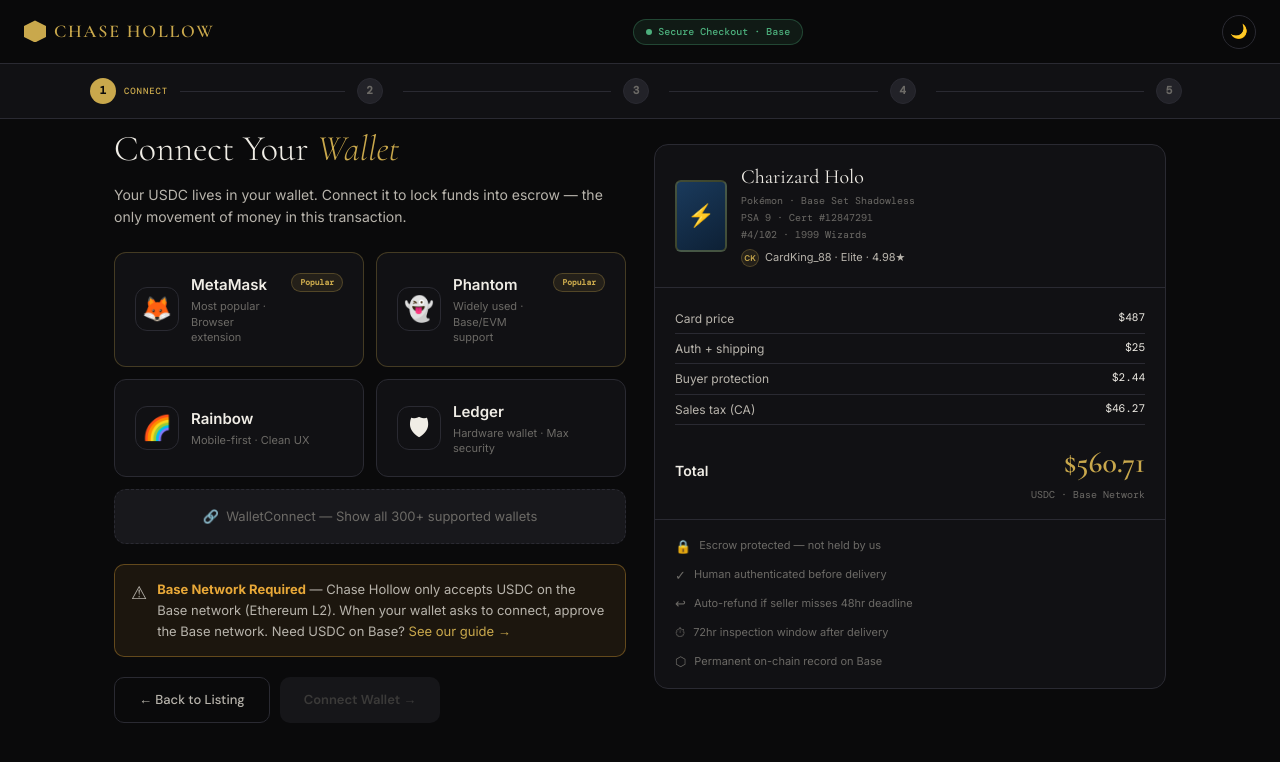
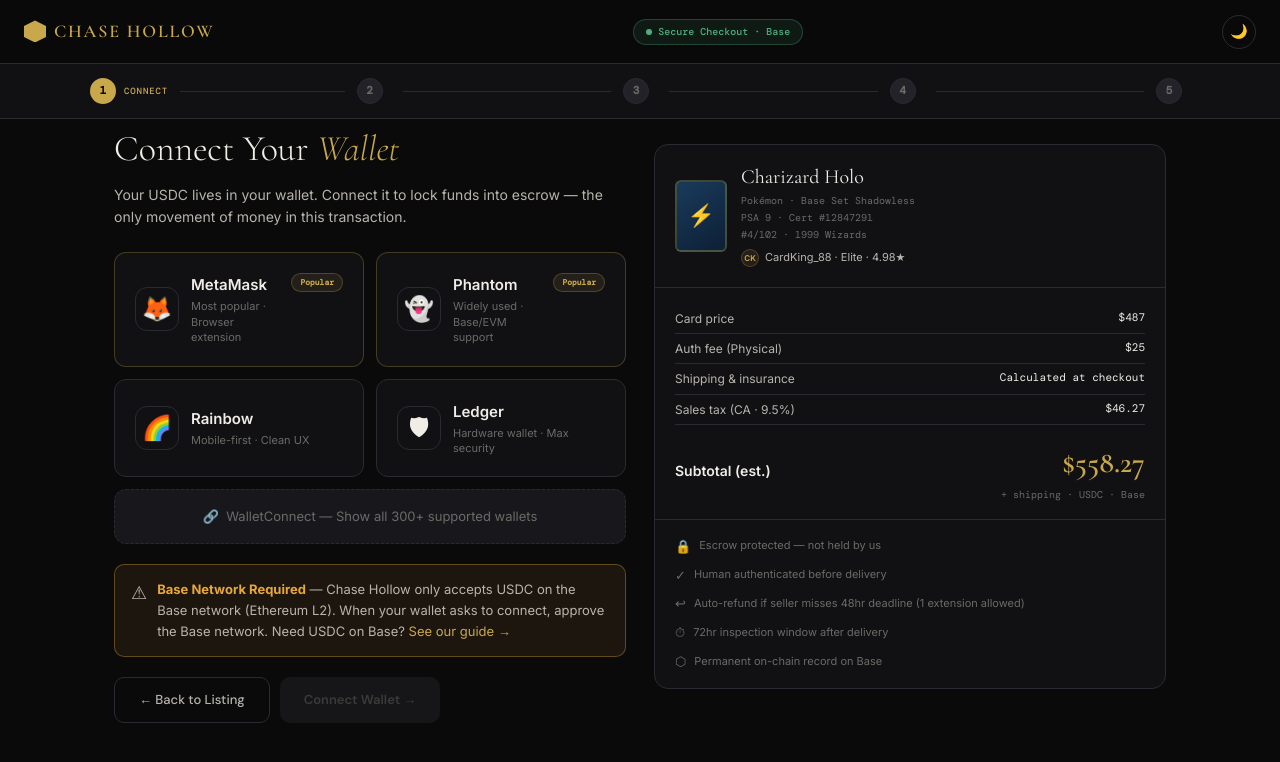
Before and after one commit to nyteowl9/troveexchange, a Next.js app: page /checkout in a window 1280 px wide. Shown: the top 762 px of the page. Built offline with nearby package versions, Linux system fonts and the light colour scheme.

Commit message:
Fix checkout sidebar fees, remove buyer protection fee, two-tier auth, grade badges, seller dashboard

```diff
--- a/app/checkout/page.js
+++ b/app/checkout/page.js
@@ -30,10 +30,10 @@
   }
 
   const cardPrice = 487
-  const authFee = 25
-  const buyerProtection = parseFloat((cardPrice * 0.005).toFixed(2))
+  const authTier = cardPrice <= 300 ? 'remote' : 'physical'
+  const authFee = authTier === 'remote' ? 10 : 25
   const salesTax = parseFloat((cardPrice * 0.095).toFixed(2))
-  const total = (cardPrice + authFee + buyerProtection + salesTax).toFixed(2)
+  const total = (cardPrice + authFee + parseFloat(salesTax)).toFixed(2)
 
   const wallets = [
     { id: 'metamask', icon: '🦊', name: 'MetaMask', desc: 'Most popular · Browser extension', featured: true },
@@ -204,10 +204,9 @@
                 <div style={{ background: 'var(--bg-3)', borderRadius: '8px', padding: '12px 14px', display: 'flex', flexDirection: 'column', gap: '6px' }}>
                   {[
                     { label: 'Card price', val: `$${cardPrice.toLocaleString()}` },
-                    { label: 'Auth fee', val: `$${authFee}` },
+                    { label: `Auth fee (${authTier === 'remote' ? 'Remote Photo' : 'Physical'})`, val: `$${authFee}` },
                     { label: 'Shipping & insurance', val: 'Calculated at checkout' },
-                    { label: 'Buyer protection (0.5%)', val: `$${buyerProtection}` },
-                    { label: 'Sales tax (CA · 9.5%)', val: `$${salesTax}` },
+                        { label: 'Sales tax (CA · 9.5%)', val: `$${salesTax}` },
                     { label: 'Total to lock in escrow', val: `$${total} USDC`, total: true },
                     { label: 'Remaining after purchase', val: `$${(2840 - parseFloat(total)).toFixed(2)} USDC`, green: true },
                   ].map((row, i) => (
@@ -247,19 +246,19 @@
                   title: 'Payment Breakdown',
                   rows: [
                     { label: 'Card price', val: `$${cardPrice.toLocaleString()}`, gold: true },
-                    { label: 'Auth fee', val: `$${authFee}` },
+                    { label: `Auth fee (${authTier === 'remote' ? 'Remote Photo' : 'Physical'})`, val: `$${authFee}` },
                     { label: 'Shipping & insurance', val: '$18.40' },
-                    { label: 'Buyer protection (0.5%)', val: `$${buyerProtection}` },
-                    { label: 'Sales tax (CA · 9.5%)', val: `$${salesTax}` },
+                        { label: 'Sales tax (CA · 9.5%)', val: `$${salesTax}` },
                     { label: 'Total locked in escrow', val: `$${total} USDC`, gold: true, total: true },
                   ]
                 },
                 {
                   title: 'Delivery & Protection',
                   rows: [
-                    { label: 'Seller ship deadline', val: '48hrs after purchase' },
+                    { label: 'Auth type', val: authTier === 'remote' ? 'Remote Photo Auth' : 'Physical Auth at Chase Hollow' },
+                    { label: 'Seller deadline', val: '48hrs (1 extension available)' },
                     { label: 'If seller misses deadline', val: 'Auto-refund · 100% USDC returned', green: true },
-                    { label: 'Auth window', val: '24–48hrs at Chase Hollow HQ' },
+                    { label: authTier === 'remote' ? 'Photo review' : 'Auth window', val: authTier === 'remote' ? 'Reviewed in transit (same day)' : '24–48hrs at Chase Hollow HQ' },
                     { label: 'Auto-release after delivery', val: '72hrs · No action needed' },
                   ]
                 }
@@ -298,8 +297,8 @@
                 <div style={{ fontSize: '14px', fontWeight: 600, color: 'var(--text-primary)', marginBottom: '10px', display: 'flex', alignItems: 'center', gap: '8px' }}>⬡ How Your Money is Protected</div>
                 {[
                   `Your $${total} USDC locks into a smart contract — not held by Chase Hollow, not held by the seller. By code.`,
-                  'Seller ships card to our authentication center within 48hrs or your USDC auto-refunds.',
-                  'Our expert verifies the card matches the listing exactly — grade, condition, cert number.',
+                  authTier === 'remote' ? 'Seller uploads 3 photos and ships direct to you within 48hrs. Miss deadline = auto-refund.' : 'Seller ships to our authentication center within 48hrs or your USDC auto-refunds.',
+                  authTier === 'remote' ? 'Our staff reviews the uploaded photos while your card is in transit.' : 'Our expert physically verifies the card matches the listing exactly — grade, condition, cert number.',
                   'Card ships to you. 72hrs after delivery, USDC releases to seller automatically.',
                 ].map((text, i) => (
                   <div key={i} style={{ display: 'flex', gap: '10px', fontSize: '12px', color: 'var(--text-secondary)', lineHeight: 1.5, marginBottom: '8px' }}>
@@ -342,7 +341,7 @@
                 {[
                   'Funds go to escrow — not to us, not to the seller yet',
                   'Auto-refund if seller misses 48hr shipping deadline',
-                  'Card authenticated by experts before it reaches you',
+                  authTier === 'remote' ? 'Card photo-authenticated by staff during transit' : 'Card physically authenticated by experts before it reaches you',
                   '72hr inspection window after delivery — dispute if needed',
                   'Transaction recorded permanently on Base blockchain',
                   'No chargebacks possible — irreversible but fully protected',
@@ -382,7 +381,7 @@
                 <div style={{ fontFamily: 'DM Mono, monospace', fontSize: '10px', color: 'var(--text-muted)', marginBottom: '20px' }}>Live tracking · Updates automatically</div>
                 {[
                   { title: 'Escrow Funded', desc: `$${total} USDC locked in smart contract on Base. Transaction confirmed.`, done: true, active: false },
-                  { title: 'Awaiting Seller Shipment', desc: 'CardKing_88 has been notified. They have 48hrs to ship to Chase Hollow Auth Center.', done: false, active: true, time: '⏱ Deadline: Apr 8 at 2:14pm · 47hrs 42min remaining' },
+                  { title: 'Awaiting Seller Photos & Shipment', desc: 'CardKing_88 has been notified. They have 48hrs to upload 3 photos and ship directly to your address.', done: false, active: true, time: '⏱ Deadline: Apr 8 at 2:14pm · 47hrs 42min remaining' },
                   { title: 'In Transit to Authenticator', desc: 'Card en route to Chase Hollow authentication center. Tracking will appear here.', done: false, active: false },
                   { title: 'Authentication', desc: 'Expert verifies grade, condition, and cert number match listing exactly.', done: false, active: false },
                   { title: 'Shipped to You', desc: 'Card ships from auth center to your address. FedEx tracking provided.', done: false, active: false },
@@ -426,9 +425,9 @@
             <div style={{ padding: '16px 20px', borderBottom: '0.5px solid var(--border)' }}>
               {[
                 { label: 'Card price', val: `$${cardPrice}` },
-                { label: 'Auth + shipping', val: `$${authFee}` },
-                { label: 'Buyer protection', val: `$${buyerProtection}` },
-                { label: 'Sales tax (CA)', val: `$${salesTax}` },
+                { label: `Auth fee (${authTier === 'remote' ? 'Remote Photo' : 'Physical'})`, val: `$${authFee}` },
+                { label: 'Shipping & insurance', val: 'Calculated at checkout' },
+                { label: 'Sales tax (CA · 9.5%)', val: `$${salesTax}` },
               ].map((row, i) => (
                 <div key={i} style={{ display: 'flex', justifyContent: 'space-between', fontSize: '12px', padding: '5px 0', borderBottom: '0.5px solid var(--border)' }}>
                   <span style={{ color: 'var(--text-secondary)' }}>{row.label}</span>
@@ -436,18 +435,18 @@
                 </div>
               ))}
               <div style={{ display: 'flex', justifyContent: 'space-between', alignItems: 'center', paddingTop: '10px', marginTop: '4px' }}>
-                <div style={{ fontSize: '14px', fontWeight: 600, color: 'var(--text-primary)' }}>Total</div>
+                <div style={{ fontSize: '14px', fontWeight: 600, color: 'var(--text-primary)' }}>Subtotal (est.)</div>
                 <div style={{ textAlign: 'right' }}>
                   <div style={{ fontFamily: 'Cormorant Garamond, serif', fontSize: '30px', fontWeight: 600, color: 'var(--gold)' }}>${total}</div>
-                  <div style={{ fontFamily: 'DM Mono, monospace', fontSize: '10px', color: 'var(--text-muted)' }}>USDC · Base Network</div>
+                  <div style={{ fontFamily: 'DM Mono, monospace', fontSize: '10px', color: 'var(--text-muted)' }}>+ shipping · USDC · Base</div>
                 </div>
               </div>
             </div>
             <div style={{ padding: '16px 20px', display: 'flex', flexDirection: 'column', gap: '8px' }}>
               {[
                 { icon: '🔒', text: 'Escrow protected — not held by us' },
-                { icon: '✓', text: 'Human authenticated before delivery' },
-                { icon: '↩', text: 'Auto-refund if seller misses 48hr deadline' },
+                { icon: '✓', text: authTier === 'remote' ? 'Photo authenticated in transit' : 'Human authenticated before delivery' },
+                { icon: '↩', text: 'Auto-refund if seller misses 48hr deadline (1 extension allowed)' },
                 { icon: '⏱', text: '72hr inspection window after delivery' },
                 { icon: '⬡', text: 'Permanent on-chain record on Base' },
               ].map((item, i) => (
--- a/app/listing/[id]/page.js
+++ b/app/listing/[id]/page.js
@@ -56,10 +56,10 @@
   ]
 
   const cardPrice = 487
-  const authFee = 25
-  const buyerProtection = parseFloat((cardPrice * 0.005).toFixed(2))
+  const authFee = cardPrice <= 300 ? 10 : 25
+  const authTier = cardPrice <= 300 ? 'remote' : 'physical'
   const salesTax = parseFloat((cardPrice * 0.095).toFixed(2))
-  const total = (cardPrice + authFee + buyerProtection + salesTax).toFixed(2)
+  const total = (cardPrice + authFee + parseFloat(salesTax)).toFixed(2)
 
   const currentPrices = priceHistory[activeTab]
   const maxPrice = Math.max(...currentPrices)
@@ -118,7 +118,7 @@
             </div>
 
             <div style={{ display: 'flex', flexDirection: 'column', gap: '8px', marginBottom: '16px' }}>
-              {['Card received matches listing exactly', 'Auto-refund if seller misses 48hr ship deadline', 'Human authentication before card ships to you', '72hr inspection window after delivery'].map((item, i) => (
+              {['Card received matches listing exactly', 'Auto-refund if seller misses 48hr ship deadline', authTier === 'remote' ? 'Photo reviewed by Chase Hollow staff in transit' : 'Human authentication before card ships to you', '72hr inspection window after delivery'].map((item, i) => (
                 <div key={i} style={{ display: 'flex', gap: '8px', fontSize: '12px', color: 'var(--text-secondary)' }}>
                   <span style={{ color: 'var(--accent-green)', flexShrink: 0 }}>✓</span>{item}
                 </div>
@@ -316,8 +316,8 @@
             <div style={{ display: 'flex', flexDirection: 'column', gap: '0' }}>
               {[
                 { num: '01', title: 'You Lock USDC in Escrow', desc: `$${total} USDC locked in smart contract on Base. Neither party can touch it. Seller is notified immediately.`, done: false },
-                { num: '02', title: 'Seller Ships to Trove HQ', desc: 'Seller has 48hrs to get the card to a carrier. If they miss the deadline, your USDC auto-refunds. No dispute needed.', done: false },
-                { num: '03', title: 'Expert Authentication', desc: 'Our authenticator verifies the card matches this listing — photos, grade label, cert number, slab integrity. Pass = ships to you.', done: false },
+                { num: '02', title: authTier === 'remote' ? 'Seller Ships Direct + Photos' : 'Seller Ships to Chase Hollow', desc: authTier === 'remote' ? 'Seller uploads 3 photos and ships directly to you within 48hrs. Photos reviewed during transit. Miss the deadline — auto-refund.' : 'Seller ships to our auth center within 48hrs. Miss the deadline — your USDC auto-refunds automatically.', done: false },
+                { num: '03', title: authTier === 'remote' ? 'Photo Review In Transit' : 'Expert Authentication', desc: authTier === 'remote' ? 'Our staff reviews the 3 uploaded photos while your card is in transit. Pass = card continues to you. Fail = full refund.' : 'Our authenticator physically verifies the card — photos, grade label, cert number, slab integrity. Pass = ships to you.', done: false },
                 { num: '04', title: 'Delivered · Auto-Release', desc: 'Card ships to your address via FedEx. 72hrs after delivery, USDC releases to seller automatically. You can release early anytime.', done: false },
               ].map((step, i) => (
                 <div key={i} style={{ display: 'flex', gap: '14px', position: 'relative', paddingBottom: i < 3 ? '20px' : '0' }}>
@@ -385,9 +385,8 @@
               <div style={{ fontFamily: 'DM Mono, monospace', fontSize: '9px', letterSpacing: '0.12em', textTransform: 'uppercase', color: 'var(--text-muted)', marginBottom: '12px', fontWeight: 500 }}>Fee Breakdown</div>
               {[
                 { label: 'Card price', val: `$${cardPrice.toLocaleString()}` },
-                { label: 'Auth fee', val: `$${authFee}` },
+                { label: `Auth fee (${authTier === 'remote' ? 'Remote Photo' : 'Physical'})`, val: `$${authFee}` },
                 { label: 'Shipping & insurance', val: 'Calculated at checkout' },
-                { label: 'Buyer protection (0.5%)', val: `$${buyerProtection}` },
                 { label: 'Sales tax (varies)', val: 'Calculated at checkout' },
               ].map((row, i) => (
                 <div key={i} style={{ display: 'flex', justifyContent: 'space-between', fontSize: '13px', padding: '5px 0', borderBottom: '0.5px solid var(--border)' }}>
@@ -411,7 +410,7 @@
               </button>
               <button style={btn({ width: '100%', padding: '11px', borderRadius: '10px', textAlign: 'center' })}>♡ Add to Watchlist</button>
               <div style={{ fontFamily: 'DM Mono, monospace', fontSize: '10px', color: 'var(--text-muted)', textAlign: 'center', marginTop: '10px', lineHeight: 1.6 }}>
-                Auto-refund if seller misses 48hr deadline · 72hr inspection window after delivery · On-chain
+                Auto-refund if seller misses 48hr deadline · 72hr inspection window · On-chain
               </div>
             </div>
 
@@ -419,7 +418,7 @@
             <div style={{ padding: isMobile ? '12px 14px' : '16px 20px', display: 'grid', gridTemplateColumns: isMobile ? '1fr 1fr' : '1fr', gap: '8px' }}>
               {[
                 { icon: '🔒', text: 'Escrow protected — funds held by smart contract' },
-                { icon: '✓', text: 'Human authenticated before delivery' },
+                { icon: '✓', text: authTier === 'remote' ? 'Photo authenticated in transit' : 'Human authenticated before delivery' },
                 { icon: '↩', text: 'Auto-refund if seller doesn\'t ship in 48hrs' },
                 { icon: '⏱', text: '72hr inspection window after delivery' },
                 { icon: '⬡', text: 'Permanent on-chain record on Base' },
--- a/app/marketplace/page.js
+++ b/app/marketplace/page.js
@@ -255,7 +255,7 @@
                       </div>
                     </div>
                     <div style={{ position: 'absolute', top: '10px', left: '10px', fontFamily: 'DM Mono, monospace', fontSize: '10px', padding: '3px 8px', borderRadius: '5px', fontWeight: 500, background: 'rgba(201,168,76,0.12)', border: '1px solid rgba(201,168,76,0.28)', color: 'var(--gold)' }}>{card.grader}</div>
-                    <div style={{ position: 'absolute', top: '10px', right: '10px', width: '38px', height: '38px', borderRadius: '50%', background: 'rgba(201,168,76,0.15)', border: '1.5px solid var(--gold)', display: 'flex', alignItems: 'center', justifyContent: 'center', fontFamily: 'Cormorant Garamond, serif', fontSize: card.grade.length > 4 ? '9px' : '15px', fontWeight: 600, color: 'var(--gold)' }}>{card.grade}</div>
+                    <div style={{ position: 'absolute', top: '10px', right: '10px', fontFamily: 'DM Mono, monospace', fontSize: '9px', padding: '3px 8px', borderRadius: '6px', fontWeight: 600, background: 'rgba(201,168,76,0.15)', border: '1.5px solid var(--gold)', color: 'var(--gold)', whiteSpace: 'nowrap' }}>{card.grade.replace(card.grader, '').trim()}</div>
                     <div style={{ position: 'absolute', bottom: '10px', right: '10px', fontSize: '16px', cursor: 'pointer', opacity: card.wishlist ? 1 : 0.4 }}>♡</div>
                   </div>
                   <div style={{ padding: '12px 14px' }}>
--- a/app/seller-dashboard/page.js
+++ b/app/seller-dashboard/page.js
@@ -113,8 +113,14 @@
             {order.urgent ? `⚠ Ship within deadline · ${order.deadline} · Auto-refund + Strike 1 if missed` : order.deadline}
           </div>
           <div style={{ display: 'flex', gap: '8px', flexWrap: 'wrap' }}>
-            {order.status === 'ship' && (
-              <button style={{ background: 'var(--teal)', border: 'none', color: theme === 'dark' ? '#0A0A0B' : '#fff', padding: '8px 16px', fontSize: '12px', fontWeight: 600, borderRadius: '8px', cursor: 'pointer', fontFamily: 'DM Sans, sans-serif' }}>🖨 Print Label A</button>
+            {order.status === 'ship' && (order.priceNum || 9999) <= 300 && (
+              <>
+                <button style={{ background: 'rgba(60,125,200,0.15)', border: '1.5px solid rgba(60,125,200,0.4)', color: 'var(--accent-blue)', padding: '8px 16px', fontSize: '12px', fontWeight: 600, borderRadius: '8px', cursor: 'pointer', fontFamily: 'DM Sans, sans-serif' }}>📷 Upload 3 Photos</button>
+                <button style={{ background: 'var(--teal)', border: 'none', color: theme === 'dark' ? '#0A0A0B' : '#fff', padding: '8px 16px', fontSize: '12px', fontWeight: 600, borderRadius: '8px', cursor: 'pointer', fontFamily: 'DM Sans, sans-serif' }}>🖨 Print Label</button>
+              </>
+            )}
+            {order.status === 'ship' && (order.priceNum || 9999) > 300 && (
+              <button style={{ background: 'var(--teal)', border: 'none', color: theme === 'dark' ? '#0A0A0B' : '#fff', padding: '8px 16px', fontSize: '12px', fontWeight: 600, borderRadius: '8px', cursor: 'pointer', fontFamily: 'DM Sans, sans-serif' }}>🖨 Print Label → Ship to Auth Center</button>
             )}
             <button style={btn()}>View Details</button>
             <button style={btn()}>Message Buyer</button>
@@ -188,13 +194,14 @@
               onChange={e => setActiveSection(e.target.value)}
               style={{ width: '100%', background: 'var(--bg-3)', border: '1.5px solid var(--border)', borderRadius: '8px', padding: '10px 14px', fontFamily: 'DM Sans, sans-serif', fontSize: '13px', color: 'var(--text-primary)', outline: 'none', cursor: 'pointer' }}
             >
-              <option key="overview" value="overview">Dashboard</option>
-              <option key="notifications" value="notifications">Notifications</option>
-              <option key="orders" value="orders">Active Orders</option>
-              <option key="listings" value="listings">My Listings</option>
-              <option key="new-listing" value="new-listing">New Listing</option>
-              <option key="earnings" value="earnings">Earnings</option>
-              <option key="bond" value="bond">Bond Wallet</option>
+              <option value="overview">Dashboard</option>
+              <option value="notifications">Notifications</option>
+              <option value="orders">Active Orders</option>
+              <option value="listings">My Listings</option>
+              <option value="new-listing">New Listing</option>
+              <option value="earnings">Earnings</option>
+              <option value="bond">Bond Wallet</option>
+              <option value="profile">Profile</option>
             </select>
           </div>
 
@@ -241,7 +248,7 @@
           {activeSection === 'orders' && (
             <div>
               <div style={{ fontFamily: 'Cormorant Garamond, serif', fontSize: '30px', fontWeight: 300, color: 'var(--text-primary)', marginBottom: '6px' }}>Active <em style={{ fontStyle: 'italic', color: 'var(--gold)' }}>Orders</em></div>
-              <div style={{ fontSize: '12px', color: 'var(--text-muted)', marginBottom: '20px', fontFamily: 'DM Mono, monospace' }}>4 orders in progress · Ship within 48hrs of sale or buyer auto-refunded</div>
+              <div style={{ fontSize: '12px', color: 'var(--text-muted)', marginBottom: '20px', fontFamily: 'DM Mono, monospace' }}>4 orders in progress · Ship within 48hrs of sale (1 extension available) or buyer auto-refunded</div>
               {orders.map((order, i) => <OrderRow key={i} order={order} />)}
             </div>
           )}
@@ -460,13 +467,13 @@
               <div style={{ background: 'var(--bg-2)', border: '1.5px solid var(--border)', borderRadius: '12px', padding: '18px', marginBottom: '16px' }}>
                 <div style={{ fontFamily: 'DM Mono, monospace', fontSize: '9px', letterSpacing: '0.14em', textTransform: 'uppercase', color: 'var(--text-muted)', marginBottom: '12px', fontWeight: 500 }}>Price & Fee Calculator</div>
                 <Label text="LISTING PRICE (USDC)" />
-                <input type="number" placeholder="Minimum $100" value={price} onChange={e => setPrice(e.target.value)} style={{ ...inputStyle, marginBottom: '14px', fontSize: '18px', fontFamily: 'Cormorant Garamond, serif' }} />
+                <input type="number" placeholder="Minimum $1" value={price} onChange={e => setPrice(e.target.value)} style={{ ...inputStyle, marginBottom: '14px', fontSize: '18px', fontFamily: 'Cormorant Garamond, serif' }} />
                 {price && (
                   <div style={{ background: 'var(--bg-3)', borderRadius: '8px', padding: '12px 14px' }}>
                     {[
                       { label: 'Your listing price', val: `$${parseFloat(price).toLocaleString()}` },
                       { label: 'Platform fee (3.5%)', val: `-$${fees.platform}` },
-                      { label: 'Shipping & insurance (Label A)', val: `-$${fees.shipSeller}` },
+                      { label: 'Shipping & insurance', val: `-$${fees.shipSeller}` },
                       { label: 'You receive on settlement', val: `$${fees.net}`, green: true, total: true },
                     ].map((row, i) => (
                       <div key={i} style={{ display: 'flex', justifyContent: 'space-between', fontSize: '13px', padding: row.total ? '8px 0 0' : '5px 0', borderTop: row.total ? '0.5px solid var(--border)' : 'none', marginTop: row.total ? '4px' : '0' }}>
@@ -494,7 +501,7 @@
                 <div style={{ fontSize: '11px', color: 'var(--text-muted)', marginTop: '8px', lineHeight: 1.5 }}>Bond is collateral — not a fee. It posts when a buyer purchases and returns in full on successful completion.</div>
               </div>
               <div style={{ background: 'rgba(200,75,60,0.05)', border: '1px solid rgba(200,75,60,0.2)', borderRadius: '8px', padding: '12px 16px', marginBottom: '16px', fontSize: '12px', color: 'var(--text-secondary)', lineHeight: 1.6 }}>
-                <strong style={{ color: 'var(--accent-red)', fontWeight: 600 }}>Ship within 48hrs of sale.</strong> Miss the deadline = auto-refund to buyer + Strike 1. Three strikes = permanent ban.
+                <strong style={{ color: 'var(--accent-red)', fontWeight: 600 }}>Ship within 48hrs of sale.</strong> One free extension available. Miss deadline = auto-refund to buyer + Strike 1. Three strikes = permanent ban.
               </div>
 
               <div style={{ display: 'flex', gap: '10px' }}>
```
Also changed, not shown: app/authenticator/page.js (+36 -7 lines), app/page.js (+4 -4 lines).
